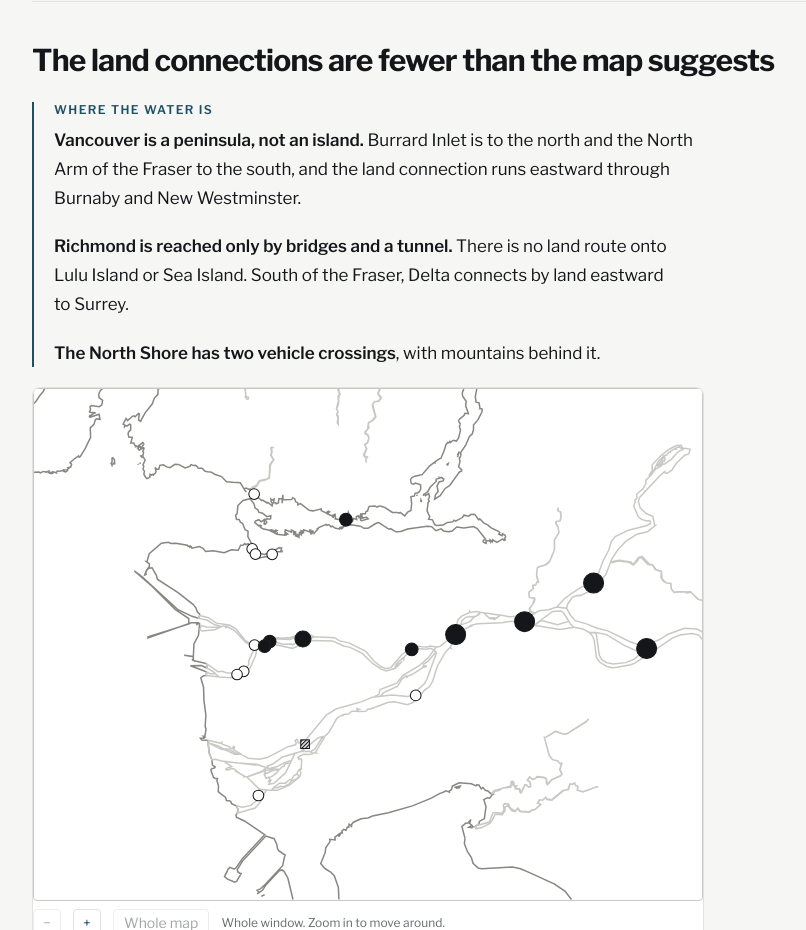
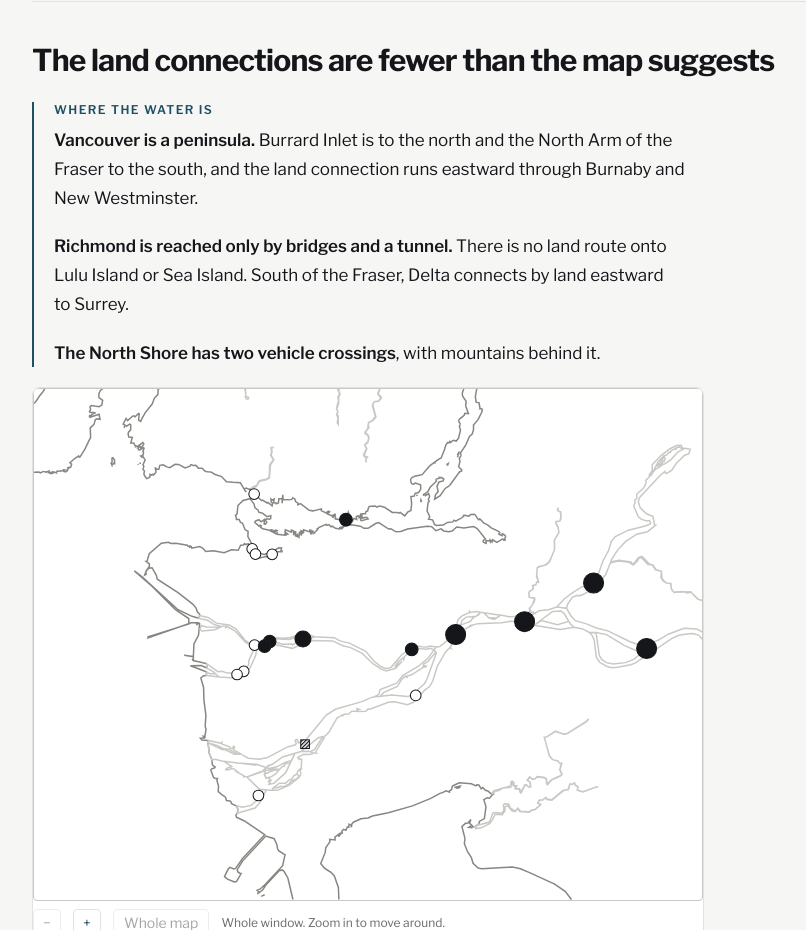
Before and after one commit to tartieret/quakeimpact.ca, a Next.js app: page /getting-around in a window 1280 px wide. Shown: the part 1260-2190 px from the top of the page, without its empty margins (52-858 px from the left). Built offline with nearby package versions, Linux system fonts and the light colour scheme.

Commit message:
State that Vancouver is a peninsula directly

```diff
--- a/src/content/pages/getting-around.tsx
+++ b/src/content/pages/getting-around.tsx
@@ -148,7 +148,7 @@ export const gettingAround: PageModule = {
           <Callout label="Where the water is">
             <Prose>
               <p>
-                <strong>Vancouver is a peninsula, not an island.</strong>{" "}
+                <strong>Vancouver is a peninsula.</strong>{" "}
                 Burrard Inlet is to the north and the North Arm of the Fraser to
                 the south, and the land connection runs eastward through Burnaby
                 and New Westminster.
```
Also changed, not shown: 2 other files (tests, documents, lock files or other folders).
